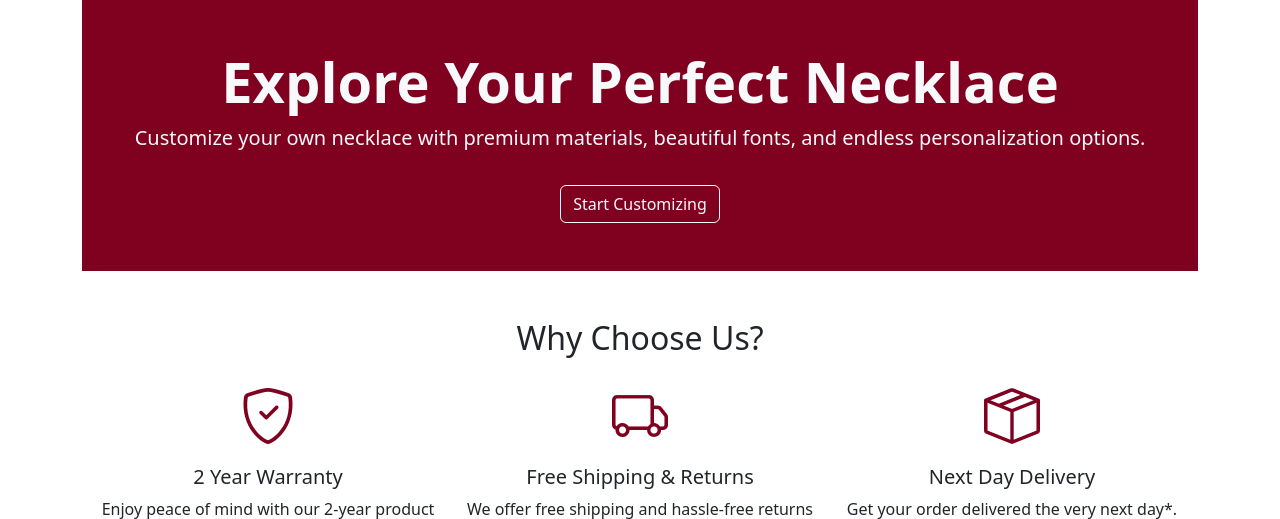
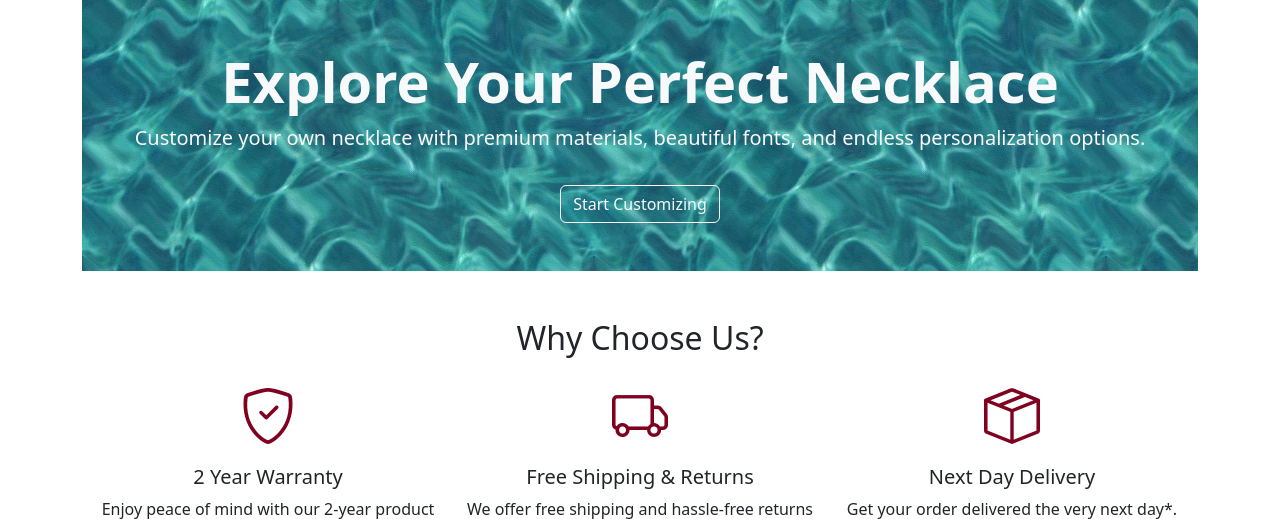
Before and after one commit to alanmaizon/GISH, a Django app: page / in a window 1280 px wide. Shown: the part 56-575 px from the top of the page. Run offline with Django 5.2, Linux system fonts and the light colour scheme; some libraries are stand-ins or nearby versions.

Commit message:
add hero gif

```diff
--- a/GISH/static/css/style.css
+++ b/GISH/static/css/style.css
@@ -20,6 +20,7 @@ canvas {
 
 /* Hero Section */
 .bg-burgundy {
+    background-image: url(img/sea.gif);
     background-color: #800020; /* Burgundy */
     color: #ffffff;
 }
```
Also changed, not shown: GISH/static/css/img/hero.gif (added), GISH/static/css/img/sea.gif (added).
